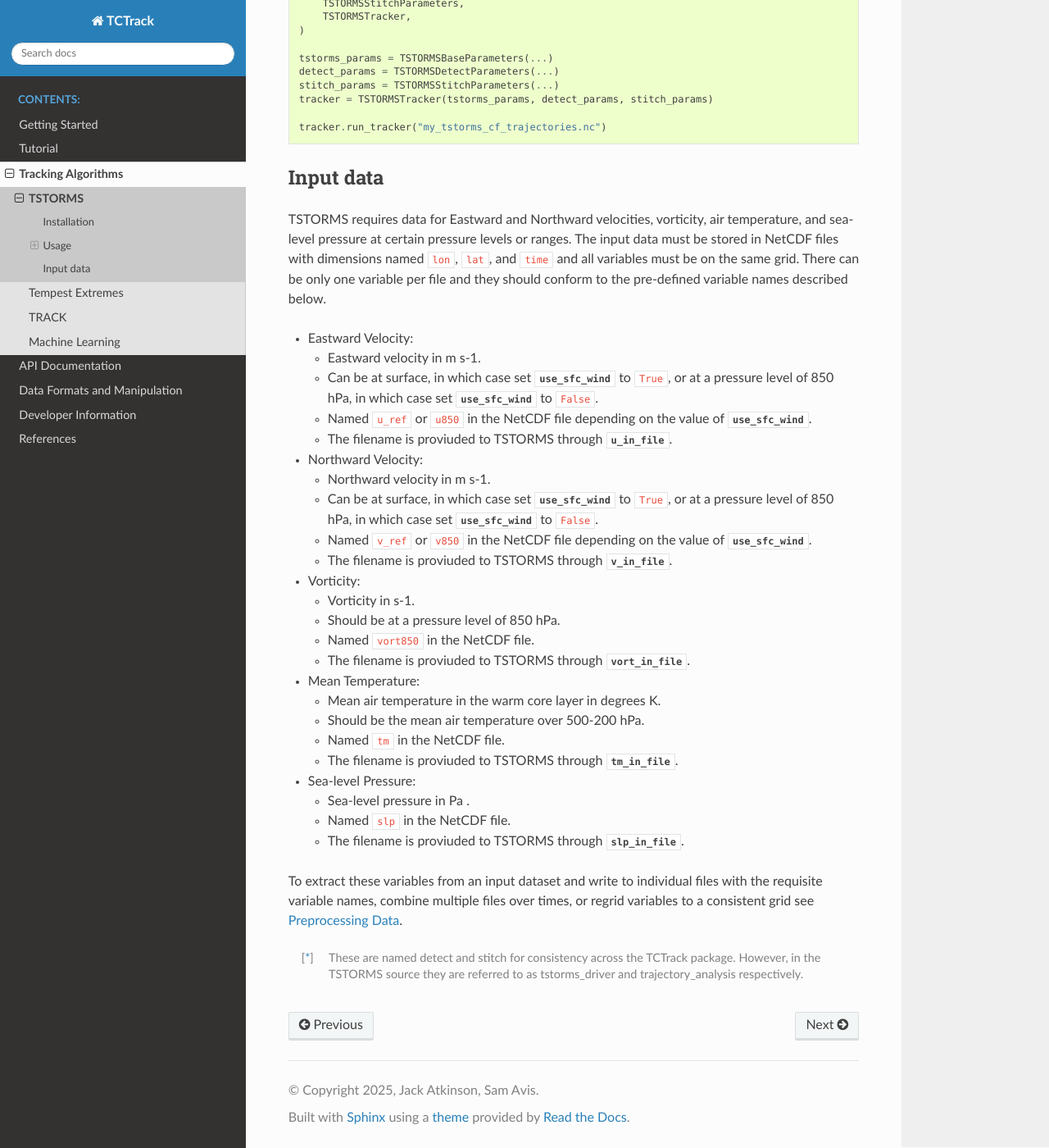
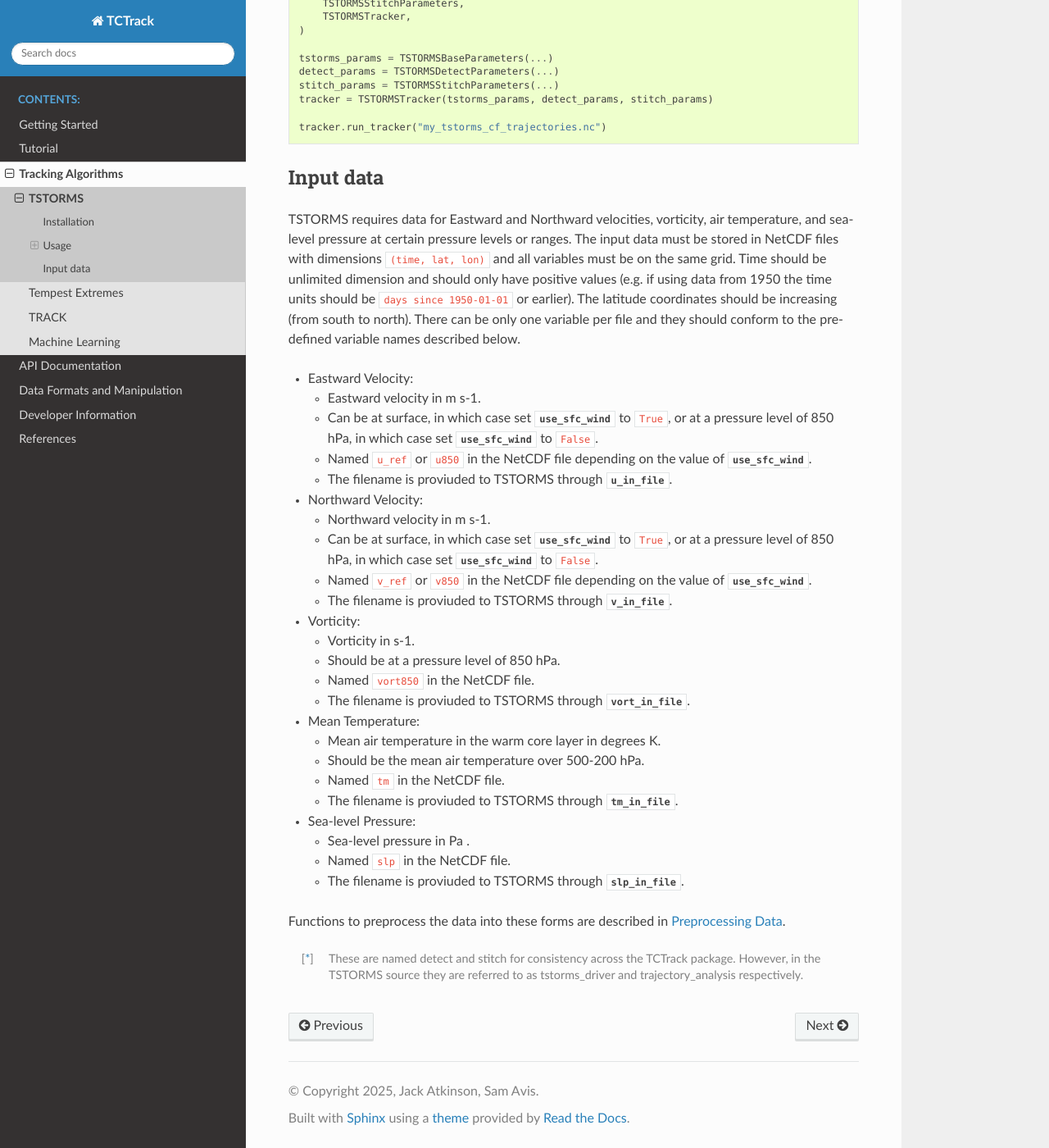
Before and after one commit to Cambridge-ICCS/TCTrack, a Sphinx documentation site: the page built from docs/tracking-algorithms/tstorms.rst, in a window 1280 px wide and 1400 px high, scrolled down 3533 px. Shown: the whole window at 82% size. Built offline with Sphinx 7.4.7 and the Read the Docs theme 3.1.0, drawn with Linux system fonts in a browser that asks for light colours.

Commit message:
Update the tstorms data requirements in docs

```diff
--- a/docs/tracking-algorithms/tstorms.rst
+++ b/docs/tracking-algorithms/tstorms.rst
@@ -208,8 +208,11 @@ Input data
 
 TSTORMS requires data for Eastward and Northward velocities, vorticity, air temperature,
 and sea-level pressure at certain pressure levels or ranges.
-The input data must be stored in NetCDF files with dimensions named ``lon``, ``lat``,
-and ``time`` and all variables must be on the same grid.
+The input data must be stored in NetCDF files with dimensions ``(time, lat, lon)`` and
+all variables must be on the same grid.
+Time should be unlimited dimension and should only have positive values (e.g. if using
+data from 1950 the time units should be ``days since 1950-01-01`` or earlier).
+The latitude coordinates should be increasing (from south to north).
 There can be only one variable per file and they should conform to the pre-defined
 variable names described below.
 
@@ -253,9 +256,8 @@ variable names described below.
   * Named ``slp`` in the NetCDF file.
   * The filename is proviuded to TSTORMS through :attr:`~TSTORMSDetectParameters.slp_in_file`.
 
-To extract these variables from an input dataset and write to individual files with the
-requisite variable names, combine multiple files over times, or regrid variables to a
-consistent grid see :doc:`../data/preprocessing_data`.
+Functions to preprocess the data into these forms are described in
+:doc:`../data/preprocessing_data`.
 
 
 
```
